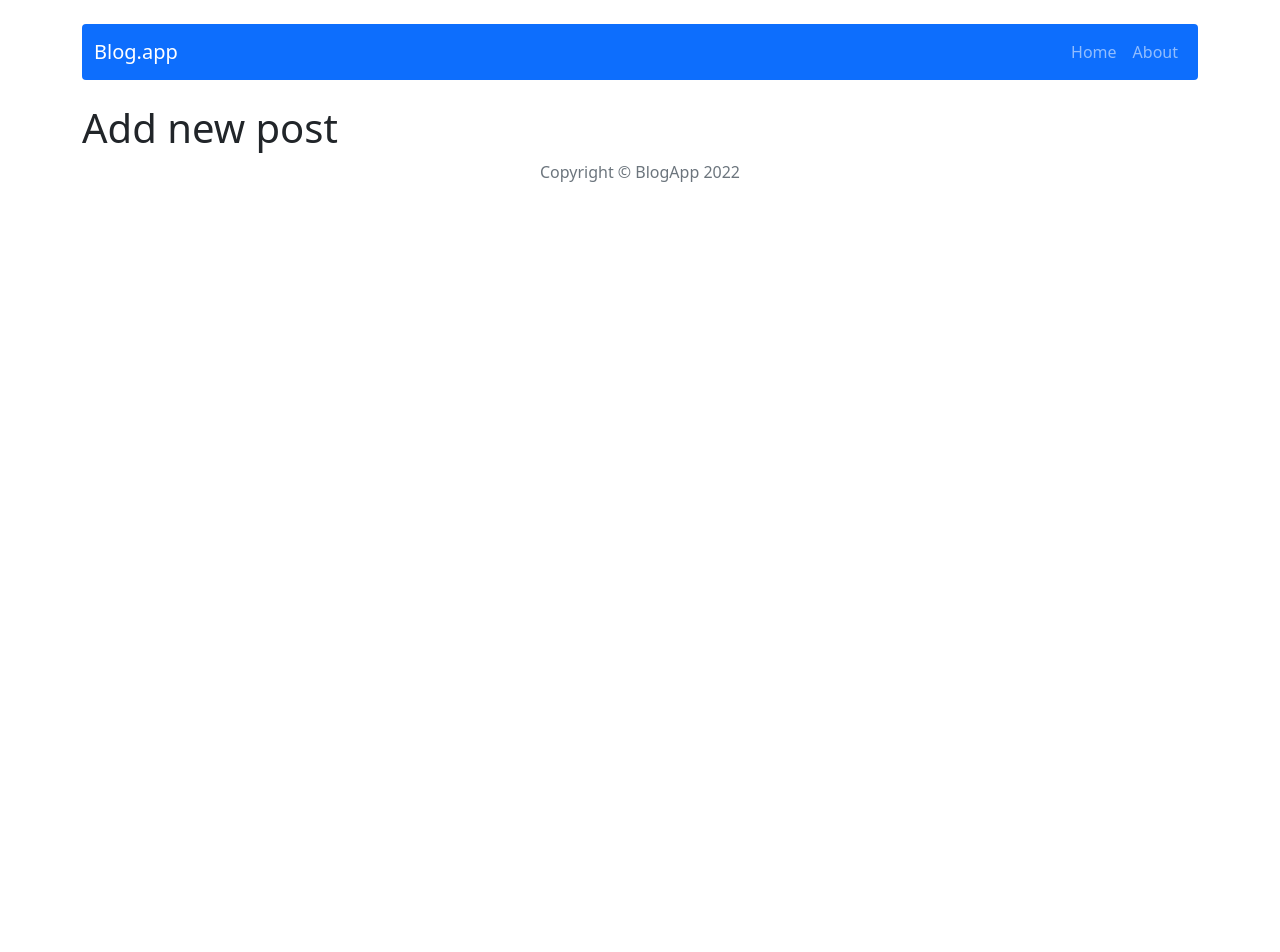
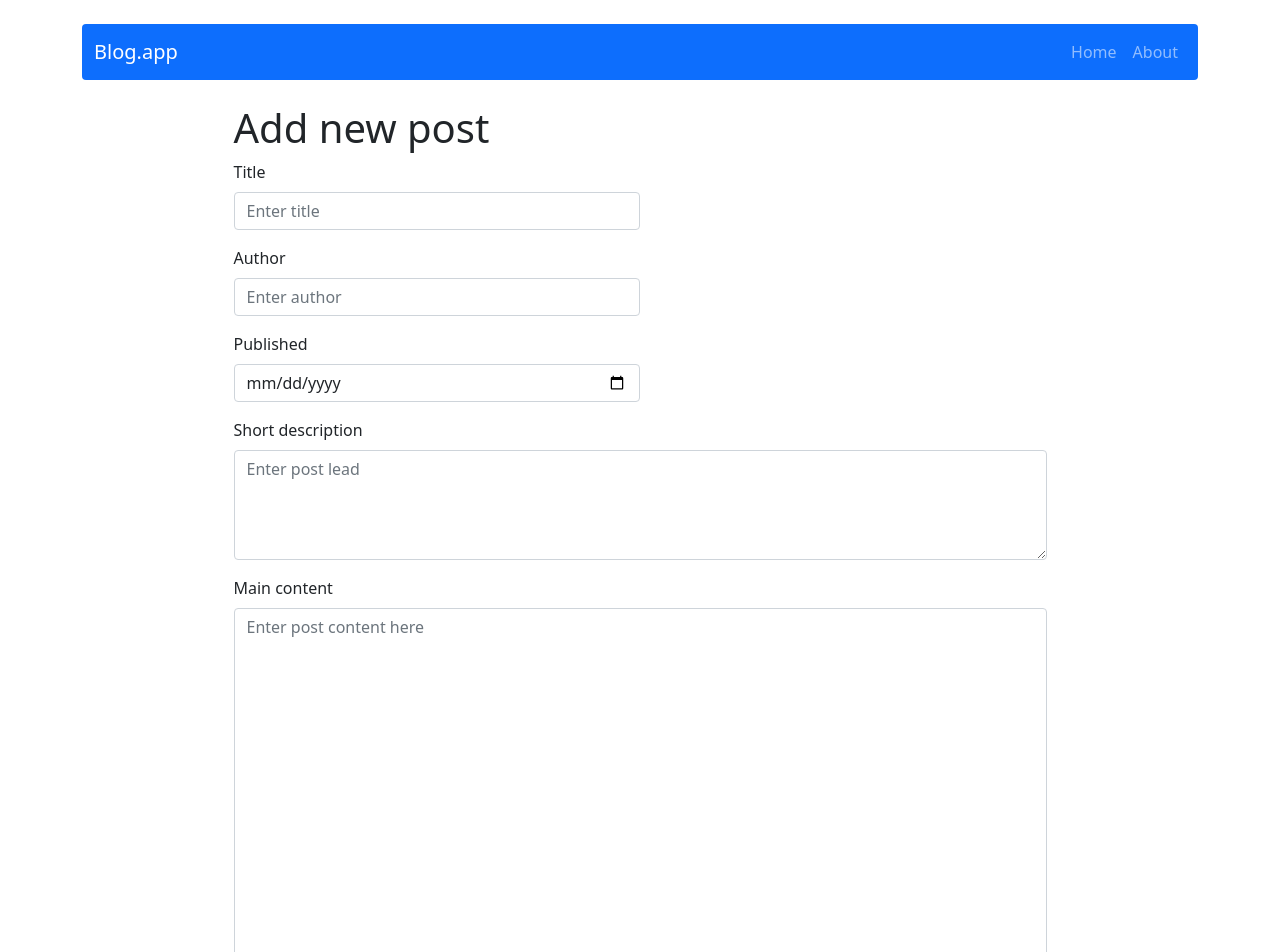
Before and after one commit to Krzemir/CRUD-blog, a React (Create React App) app: page /post/add in a window 1280 px wide. Shown: the top 952 px of the page. Before the commit the page ends 800 px from the top, so only its background shows below. Built offline with nearby package versions, Linux system fonts and the light colour scheme.

Commit message:
Add post fn

```diff
--- a/package.json
+++ b/package.json
@@ -16,6 +16,7 @@
     "redux": "4.1.2",
     "redux-devtools-extension": "2.13.9",
     "sass": "1.43.4",
+    "shortid": "^2.2.16",
     "web-vitals": "^2.1.4"
   },
   "scripts": {
--- /dev/null
+++ b/src/components/features/PostAddForm.js
@@ -0,0 +1,64 @@
+import Button from 'react-bootstrap/Button';
+import Form from 'react-bootstrap/Form';
+import { useState } from 'react';
+import { useDispatch } from 'react-redux';
+import { addPost } from '../../redux/postsRedux';
+import { useNavigate } from 'react-router-dom';
+
+const PostAddForm = () => {
+
+    const [title, setTitle] = useState('');
+    const [author, setAuthor] = useState('');
+    const [published, setPublished] = useState('');
+    const [shortDescription, setShortDescription] = useState('');
+    const [content, setContent] = useState('');
+
+    const dispatch = useDispatch();
+    const navigate = useNavigate();
+
+    const handleSubmit = (e) => {
+        e.preventDefault();
+       dispatch(addPost({ title, author, published, shortDescription, content }));
+        navigate('/');
+      };
+
+
+    return (
+    <Form onSubmit={handleSubmit}>
+        {/* <Form.Group className="mb-3" controlId="formBasicEmail"> */}
+            <Form.Label>Title</Form.Label>
+
+            <Form.Control
+            onChange={(e) => setTitle(e.target.value)}
+            className="w-50 mb-3" type="text" placeholder="Enter title" value={title}  />
+
+            <Form.Label>Author</Form.Label>
+            <Form.Control
+            onChange={(e) => setAuthor(e.target.value)}
+            className="w-50 mb-3" type="text" placeholder="Enter author" value={author}/>
+
+            <Form.Label>Published</Form.Label>
+            <Form.Control
+            onChange={(e) => setPublished(e.target.value)}
+            className="w-50 mb-3" type="date" placeholder="Enter date of publishing"
+            value={published}/>
+
+            <Form.Label>Short description</Form.Label>
+            <Form.Control
+            onChange={(e) => setShortDescription(e.target.value)}
+            as="textarea" rows="4" className="mb-3" placeholder="Enter post lead"
+            value={shortDescription}/>
+            <Form.Label>Main content</Form.Label>
+            <Form.Control
+            onChange={(e) => setContent(e.target.value)}
+            as="textarea" rows="20" className="mb-3" placeholder="Enter post content here"
+            value={content}/>
+  {/*       </Form.Group> */}
+
+        <Button variant="primary" type="submit">Add post</Button>
+
+        </Form>
+     );
+}
+
+export default PostAddForm;
--- a/src/components/pages/PostAdd.js
+++ b/src/components/pages/PostAdd.js
@@ -1,6 +1,17 @@
+import { Col, Container, Row } from "react-bootstrap";
+import PostAddForm from "../features/PostAddForm";
+
 const PostAdd = () => {
     return (
-        <h1>Add new post</h1>
+        <Container>
+            <Row className="justify-content-center">
+                <Col lg={9}>
+                    <h1>Add new post</h1>
+                    <PostAddForm />
+                </Col>
+
+            </Row>
+        </Container>
      );
 }
 
--- a/src/redux/postsRedux.js
+++ b/src/redux/postsRedux.js
@@ -1,3 +1,5 @@
+import shortid from "shortid";
+
 //selectors
 
 export const getAllPosts = state => state.posts;
@@ -5,18 +7,21 @@ export const getPostById = ({ posts }, postId) => posts.find(post => post.id ===
 
 //actions
 const createActionName = actionName => `app/posts/${actionName}`;
-const DELETE_POST = createActionName ('DELETE_POST')
+const DELETE_POST = createActionName ('DELETE_POST');
+const ADD_POST = createActionName ('ADD_POST');
 
 //action creators
 
 export const deletePost = payload => ({type: DELETE_POST, payload});
+export const addPost = payload => ({type: ADD_POST, payload});
 
 
 const postsReducer = (statePart = [], action) => {
     switch (action.type) {
         case DELETE_POST:
             return statePart.filter(post => post.id !== action.payload)
-
+        case ADD_POST:
+            return [...statePart, {...action.payload, id: shortid()}];
         default: return statePart;
     };
 };
```
Also changed, not shown: 1 other file (tests, documents, lock files or other folders).
